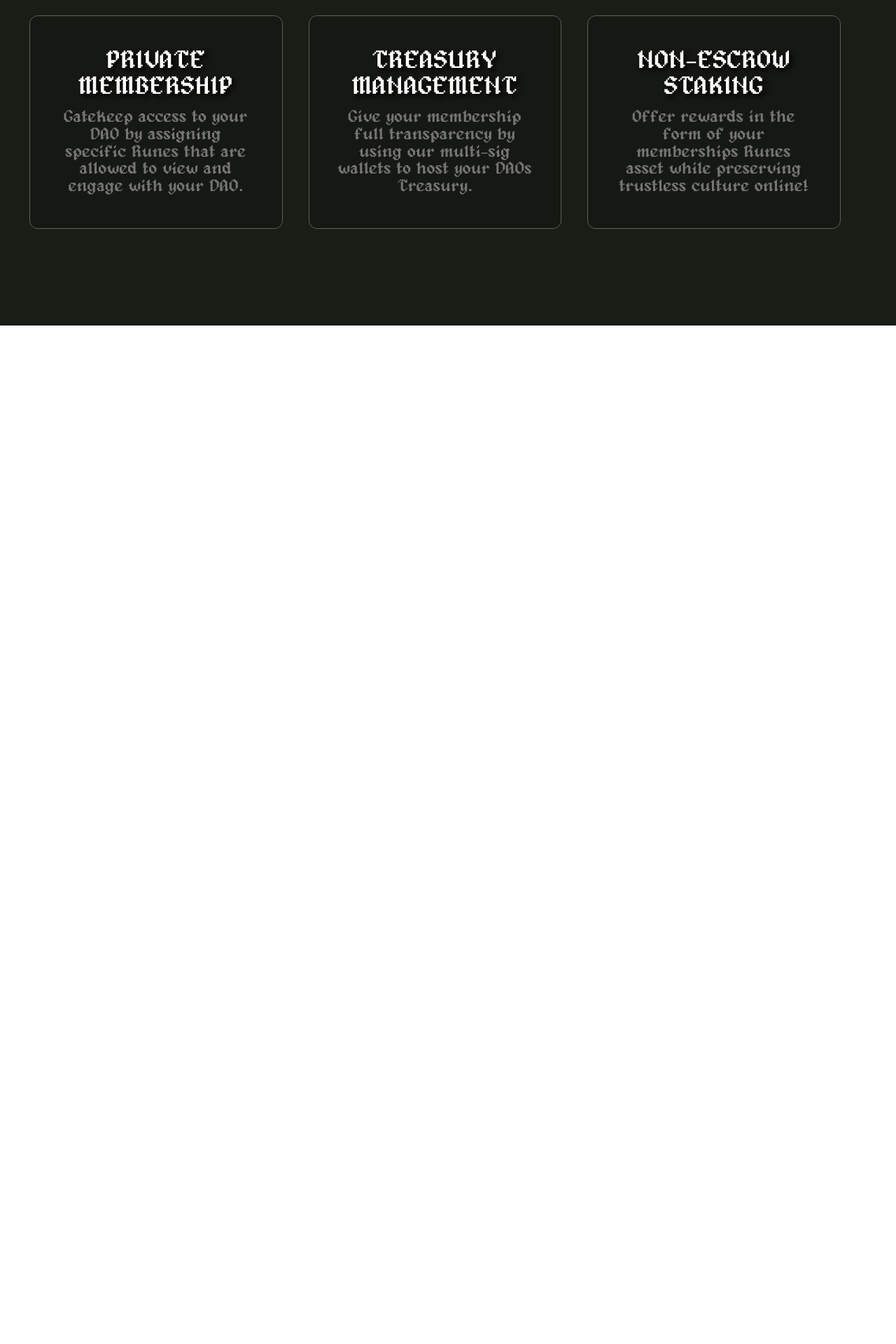
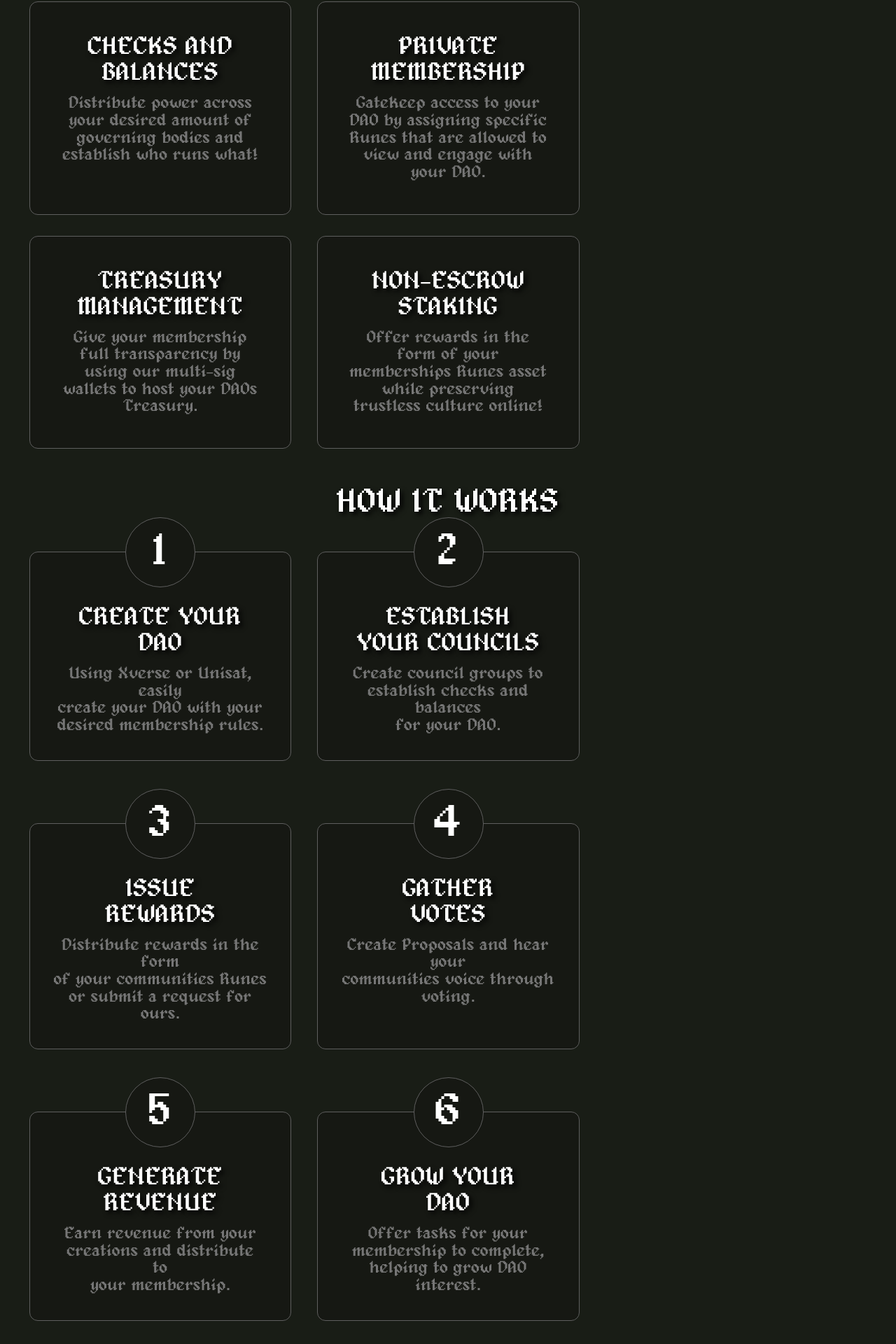
Before and after one commit to santaclousdon/alchemy-react-FE, a React (Create React App) app: page /home2 in a window 1280 px wide. Shown: the part 1574-3494 px from the top of the page at 70% size. Before the commit the page ends 2039 px from the top, so only its background shows below. Built offline with nearby package versions, Linux system fonts and the light colour scheme.

Commit message:
feat: how it works

```diff
--- a/src/assets/css/homeTwo.css
+++ b/src/assets/css/homeTwo.css
@@ -65,11 +65,22 @@
     width: 100%;
     display: flex;
     flex-wrap: wrap;
-    /* margin-right: -18.5px; */
+    column-gap: 37px;
+    row-gap: 30px;
 }
 
-.home-two-services-item {
-    padding-right: 37px;
-    padding-bottom: 30px;
-    width: 33.33%;
+.home-two-works {
+    margin-top: 52px;
+    display: flex;
+    flex-direction: column;
+    align-items: center;
+    gap: 46px;
 }
+
+.home-two-works-content {
+    width: 100%;
+    display: flex;
+    flex-wrap: wrap;
+    column-gap: 37px;
+    row-gap: 89px;
+}
--- a/src/assets/css/toolBox.css
+++ b/src/assets/css/toolBox.css
@@ -1,9 +1,9 @@
 .toolBox-container {
-    padding: 46px 40px;
     border: 1px solid #5E5E5E;
     background: #161813;
     border-radius: 12px;
-    width: 100%;
+    width: 31.3%;
+    position: relative;
 }
 
 .toolBox-header {
@@ -36,3 +36,31 @@
 .toolBox-content span {
     text-align: center;
 }
+
+.toolBox-badge {
+    border-radius: 100%;
+    width: 100px;
+    height: 100px;
+    display: flex;
+    justify-content: center;
+    align-items: center;
+    font-family: Alagard;
+    font-size: 64px;
+    font-weight: 500;
+    line-height: 65.75px;
+    text-align: center;
+    border: 1px solid #5E5E5E;
+    background: #161813;
+    color: #FFFFFF;
+    position: absolute;
+    top: -50px;
+    left: calc(50% - 50px);
+}
+
+.notBadge {
+    padding: 46px 40px;
+}
+
+.badge {
+    padding: 75px 33px 36px 33px;
+}
--- a/src/components/Header/Header.js
+++ b/src/components/Header/Header.js
@@ -20,7 +20,7 @@ export default function Header({
         <div className="header-content-subheader">{subheader}</div>
         <div className="header-content-content">{children}</div>
       </div>
-      <img className="header-image" src={`${imgURL}`} />
+      {/* <img className="header-image" src={`${imgURL}`} /> */}
     </header>
   );
 }
--- a/src/components/ToolBox/ToolBox.js
+++ b/src/components/ToolBox/ToolBox.js
@@ -1,8 +1,17 @@
 import "../../assets/css/toolBox.css";
 
-export default function ToolBox({ header1, header2, text1, text2 }) {
+export default function ToolBox({
+  header1,
+  header2,
+  text1,
+  text2,
+  text3,
+  badge,
+}) {
   return (
-    <div className="toolBox-container">
+    <div
+      className={"toolBox-container " + (badge !== 0 ? "badge" : "notBadge")}
+    >
       <div className="toolBox-header">
         <span>{header1}</span>
         <span>{header2}</span>
@@ -10,7 +19,9 @@ export default function ToolBox({ header1, header2, text1, text2 }) {
       <div className="toolBox-content">
         <span>{text1}</span>
         <span>{text2}</span>
+        <span>{text3}</span>
       </div>
+      {badge === 0 ? null : <div className="toolBox-badge">{badge}</div>}
     </div>
   );
 }
--- a/src/pages/HomeTwo.js
+++ b/src/pages/HomeTwo.js
@@ -30,15 +30,13 @@ export default function HomeTwo() {
         <div className="home-two-services">
           <div className="home-two-services-title">TOOLS AND SERVICES</div>
           <div className="home-two-services-content">
-            <div className="home-two-services-item">
             <ToolBox
               header1="DAO"
               header2="MANAGEMENT"
               text1="Create, Manage, and Grow your organization using pre"
               text2="made DAO Templates or start from scratch!"
+              badge={0}
             />
-            </div>
-            <div className="home-two-services-item">
             <ToolBox
               header1="MEMBERSHIP"
               header2="VOTING"
@@ -47,9 +45,8 @@ export default function HomeTwo() {
               change within their DAO and
               earn rewards."
               text2=""
+              badge={0}
             />
-            </div>
-            <div className="home-two-services-item">
             <ToolBox
               header1="CHECKS AND"
               header2="BALANCES"
@@ -58,9 +55,8 @@ export default function HomeTwo() {
               bodies and establish who
               runs what!"
               text2=""
+              badge={0}
             />
-            </div>
-            <div className="home-two-services-item">
             <ToolBox
               header1="PRIVATE"
               header2="MEMBERSHIP"
@@ -69,9 +65,8 @@ export default function HomeTwo() {
               that are allowed to view and
               engage with your DAO."
               text2=""
+              badge={0}
             />
-            </div>
-            <div className="home-two-services-item">
             <ToolBox
               header1="TREASURY"
               header2="MANAGEMENT"
@@ -80,9 +75,8 @@ export default function HomeTwo() {
               multi-sig wallets to host
               your DAOs Treasury."
               text2=""
+              badge={0}
             />
-            </div>
-            <div className="home-two-services-item">
             <ToolBox
               header1="NON-ESCROW"
               header2="STAKING"
@@ -91,8 +85,63 @@ export default function HomeTwo() {
               asset while preserving
               trustless culture online!"
               text2=""
+              badge={0}
             />
           </div>
+        </div>
+        <div className="home-two-works">
+          <div className="home-two-services-title">HOW IT WORKS</div>
+          <div className="home-two-works-content">
+            <ToolBox
+              header1="CREATE YOUR"
+              header2="DAO"
+              text1="Using Xverse or Unisat, easily"
+              text2="create your DAO with your
+              desired membership rules."
+              badge={1}
+            />
+            <ToolBox
+              header1="ESTABLISH"
+              header2="YOUR COUNCILS"
+              text1="Create council groups to
+              establish checks and balances"
+              text2="for your DAO."
+              badge={2}
+            />
+            <ToolBox
+              header1="ISSUE"
+              header2="REWARDS"
+              text1="Distribute rewards in the form"
+              badge={3}
+              text2="of your communities Runes or
+              submit a request for ours."
+            />
+            <ToolBox
+              header1="GATHER"
+              header2="VOTES"
+              text1="Create Proposals and hear your"
+              badge={4}
+              text2="communities voice through
+              voting."
+            />
+            <ToolBox
+              header1="GENERATE"
+              header2="REVENUE"
+              text1="Earn revenue from your
+              creations and distribute "
+              text2="to"
+              badge={5}
+              text3="your membership."
+            />
+            <ToolBox
+              header1="GROW YOUR"
+              header2="DAO"
+              text1="Offer tasks for your
+              membership to complete,
+              helping to grow DAO "
+              badge={6}
+              text2="interest."
+            />
           </div>
         </div>
       </div>
```
Lines whose indentation alone changed are shown as unchanged.
